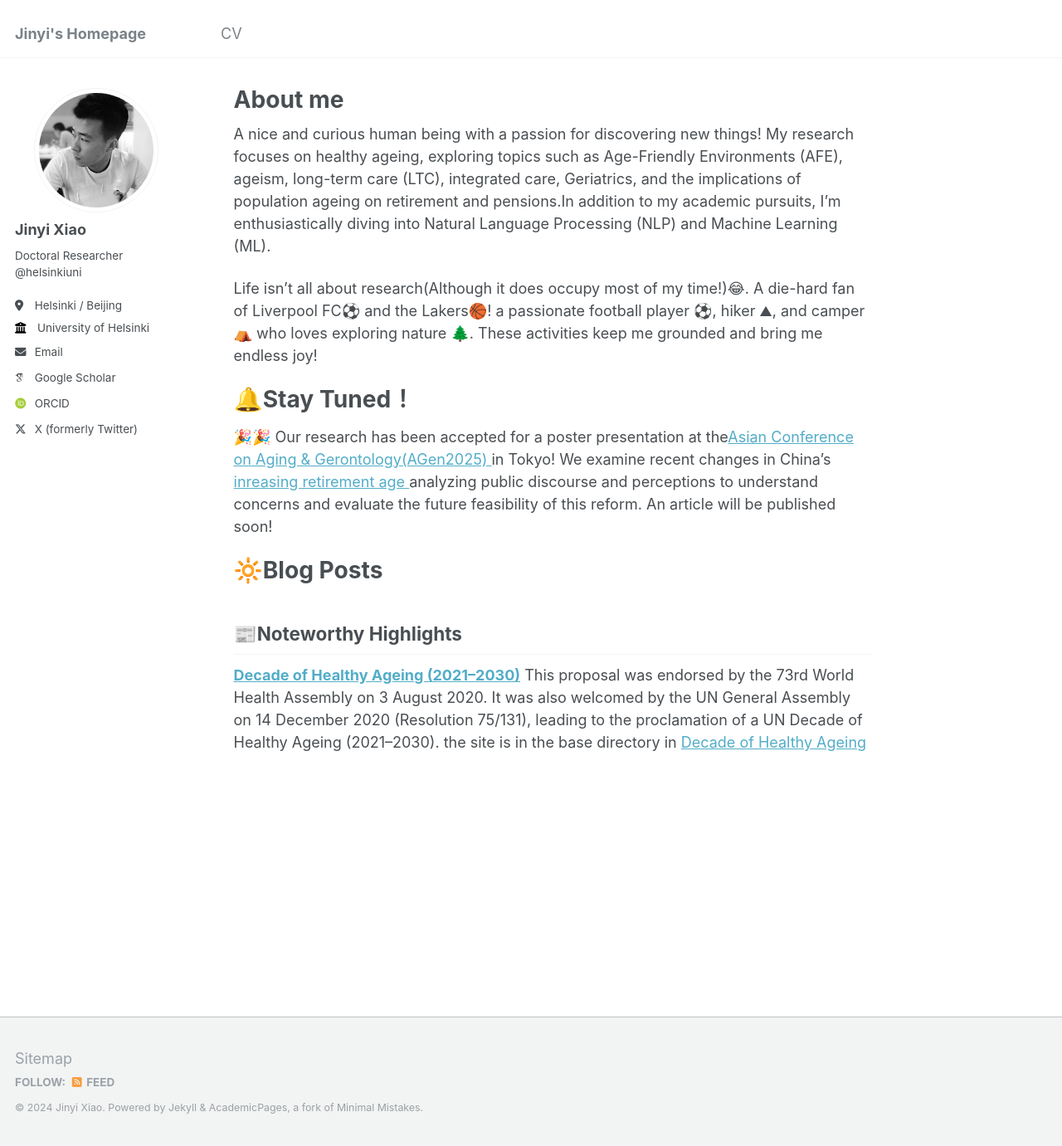
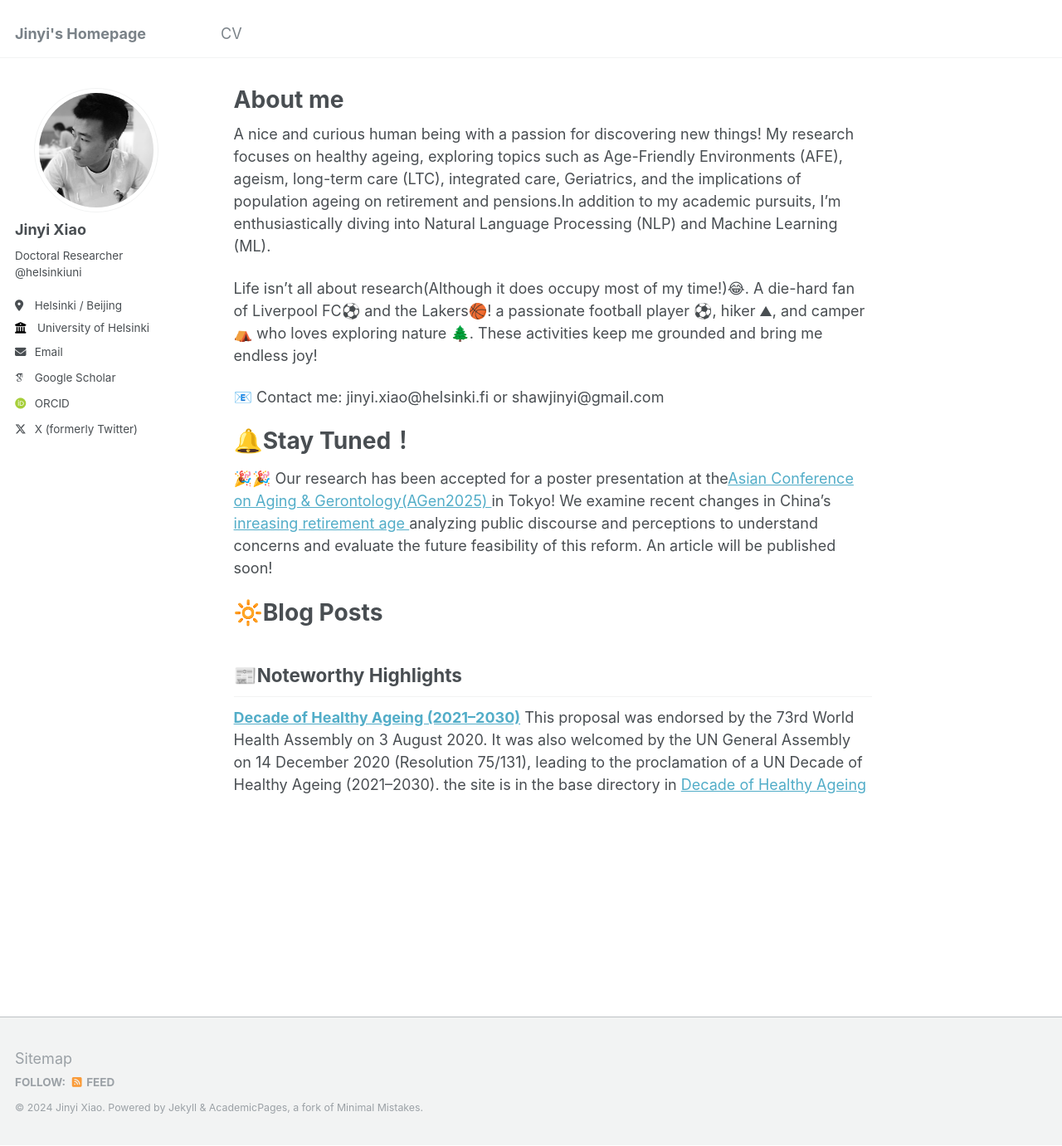
Before and after one commit to Xxiaojinyi/Xxiaojinyi.github.io, a Jekyll site: the page built from _pages/about.md, in a window 1280 px wide and 1381 px high. Shown: the whole window at 83% size. Built offline with Jekyll 4.4.1, drawn with Linux system fonts in a browser that asks for light colours; some web fonts are replaced.

Commit message:
email adding

```diff
--- a/_pages/about.md
+++ b/_pages/about.md
@@ -11,6 +11,9 @@ A nice and curious human being with a passion for discovering new things! My res
 
 Life isn’t all about research(Although it does occupy most of my time!)😂.
 A die-hard fan of Liverpool FC⚽ and the Lakers🏀! a passionate football player ⚽, hiker ⛰, and camper ⛺ who loves exploring nature 🌲. These activities keep me grounded and bring me endless joy!
+
+📧 Contact me:  jinyi.xiao@helsinki.fi or shawjinyi@gmail.com
+
 
 🔔Stay Tuned！
 ======
```
